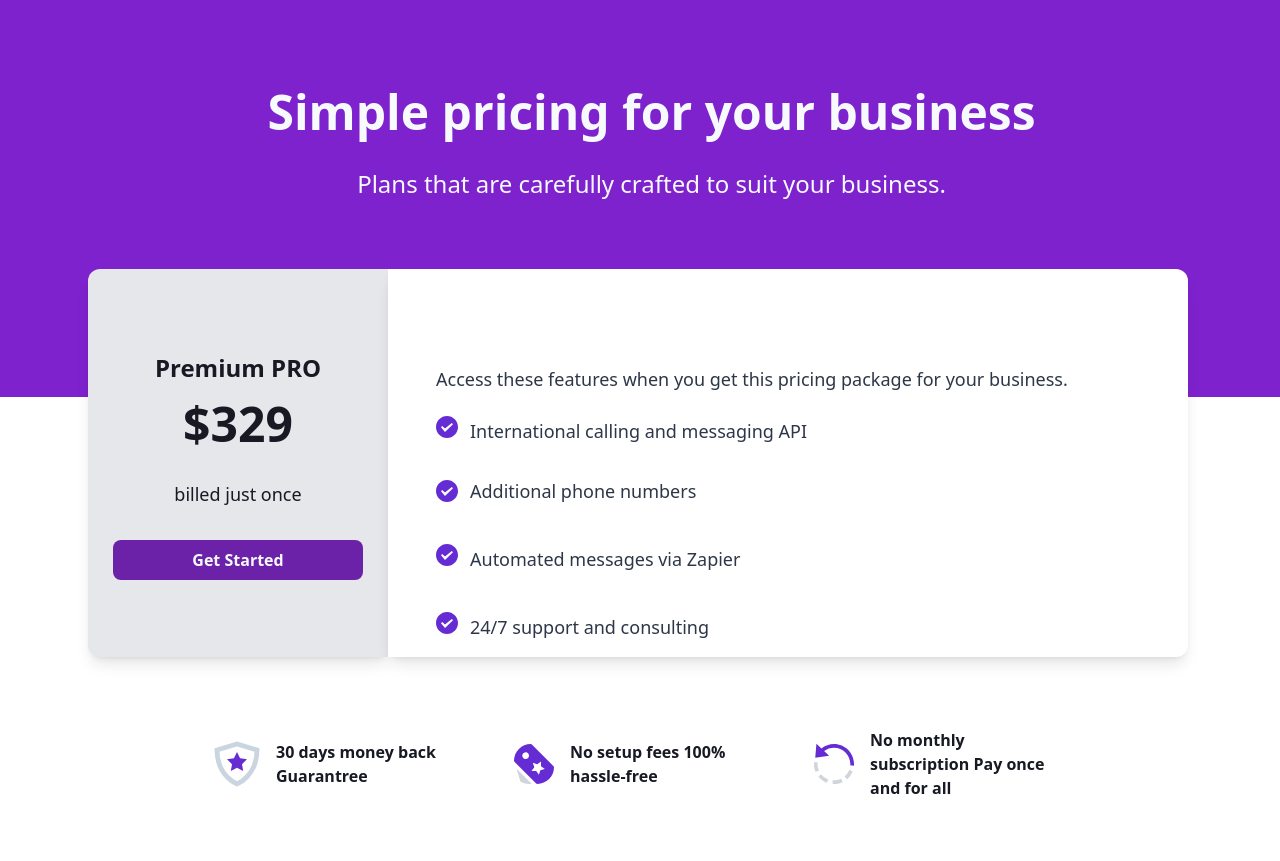
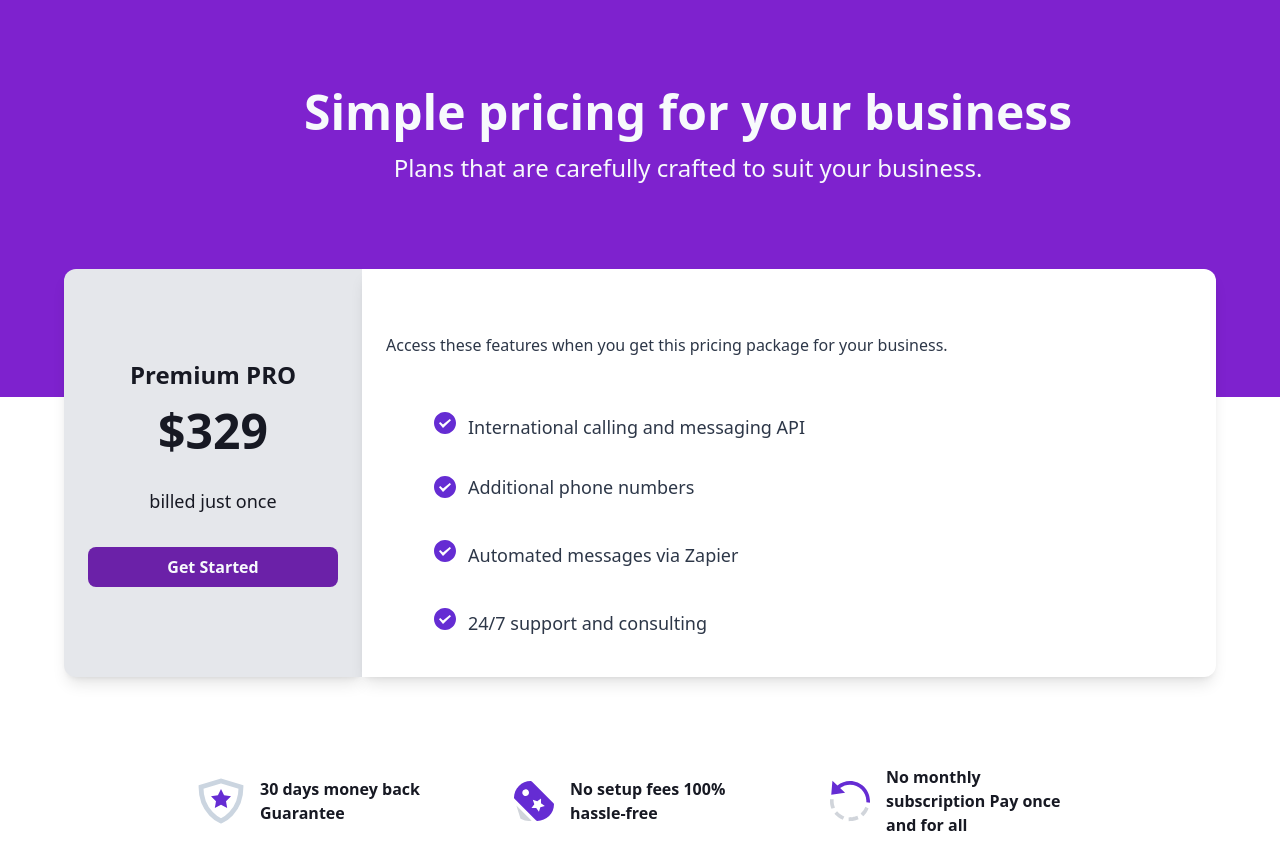
Before and after one commit to MaryiamMunawar/Pricing-UI, a React (Vite) app: page / in a window 1280 px wide. Before the commit the page ends 833 px from the top, so only its background shows below. Built offline with nearby package versions, Linux system fonts and the light colour scheme.

Commit message:
final commit

```diff
--- a/src/App.tsx
+++ b/src/App.tsx
@@ -4,61 +4,62 @@ import Icon1 from '../src/assets/Icon1.svg';
 import Icon2 from '../src/assets/Icon2.svg';
 import Icon3 from '../src/assets/Icon3.svg';
 
-
 import './App.css';
 
 function App() {
   return (
     <>
-      <div className='bg-purple-700 pt-[56px] lg:pt-[88px]  min-h-[397px] pl-[23px] '>
+      <div className='bg-purple-700 pt-16 lg:pt-[88px] min-h-[397px] pl-4 lg:pl-24'>
 
-        <h1 className='text-3xl lg:text-5xl font-extrabold lg:text-center text-[#F7FAFC] leading-[39px]'>
+        <h1 className='text-3xl lg:text-5xl font-extrabold text-[#F7FAFC] leading-[39px] text-center'>
           Simple pricing for your business
         </h1>
-        <p className='lg:text-center text-[#F7FAFC] text-lg lg:text-2xl font-medium mt-4 leading-8 lg:pt-4'>
+        <p className='text-[#F7FAFC] text-lg lg:text-2xl font-medium mt-4 leading-8 text-center'>
           Plans that are carefully crafted to suit your business.
         </p>
       </div>
 
-      <div className='flex justify-center flex-col lg:flex-row -mt-32 mr-6 ml-5  '>
+      <div className='flex flex-col lg:flex-row -mt-32  mx-4 lg:mx-16 '>
+
         {/* Left side box */}
-        <div className='flex flex-col justify-center items-center shrink-0 lg:rounded-r-none  bg-gray-200 rounded-xl lg:rounded-l-xl shadow-lg lg:min-w-[300px]'>
+        <div className='flex flex-col justify-center items-center lg:rounded-r-none bg-gray-200 rounded-xl lg:rounded-l-xl shadow-lg lg:w-1/3 p-6'>
 
-          <div className='text-2xl font-extrabold text-[#171923] leading-8 pt-[35px] '>Premium PRO</div>
+          <div className='text-2xl font-extrabold text-[#171923] leading-8 pt-4 lg:pt-0'>Premium PRO</div>
           <div className='text-5xl lg:text-5xl font-extrabold text-[#171923] leading-[48px] pt-4'>$329</div>
-          <div className='text-[#171923] font-medium text-lg lg:pt-8 pt-3 leading-7'>billed just once</div>
+          <div className='text-[#171923] font-medium text-lg lg:pt-8 pt-3 leading-7 text-center lg:text-left'>billed just once</div>
 
-          <button className='bg-purple-800 text-center text-base min-w-[250px] lg:px-12 py-2 font-bold text-[#F7FAFC] rounded-lg mt-[32px] mb-[29px]'>
+          <button className='bg-purple-800 text-center text-base lg:min-w-[250px] px-8 py-2 font-bold text-[#F7FAFC] rounded-lg mt-8'>
             Get Started
           </button>
         </div>
 
         {/* Right side box */}
-        <div className=' min-w-[262px] bg-white shadow-lg  lg:rounded-r-xl lg:min-w-[800px] lg:min-h-[300px] lg:pt-[57px]'>
-          <p className=' text-[#2D3748] pt-[39px] min-w-[220px] pl-2 text-lg lg:pl-12 '>
+        <div className='w-full lg:min-w-[600px] lg:min-h-[300px] lg:pt-16 bg-white shadow-lg lg:rounded-r-xl mt-4 lg:mt-0 p-6'>
+          <p className='text-[#2D3748] pt-4 lg:pt-0 text-center lg:text-left'>
             Access these features when you get this pricing package for your business.
           </p>
-          <div className='flex flex-col'>
-            <div className='flex gap-x-3 items-center my-4 '>
+          <div className='flex flex-col mt-8'>
+
+            <div className='flex gap-x-3 items-center my-4'>
               <img className='pl-3 lg:pl-12' src={TickIcon} alt='tickicon' />
-              <p className='  text-[#2D3748] mt-2 min-w-[28px] text-lg lg:font-normal'>
+              <p className='text-[#2D3748] mt-2 min-w-[28px] text-lg lg:font-normal'>
                 International calling and messaging API
               </p>
             </div>
 
-            <div className='flex gap-x-3 items-center my-4 '>
+            <div className='flex gap-x-3 items-center my-4'>
               <img className='pl-3 lg:pl-12' src={TickIcon} alt='img'  />
-              <p className='  text-[#2D3748] min-w-[28px] text-lg'>
+              <p className='text-[#2D3748] min-w-[28px] text-lg'>
                 Additional phone numbers
               </p>
             </div>
-            <div className='flex gap-x-3 items-center my-4  '>
+            <div className='flex gap-x-3 items-center my-4'>
               <img className='pl-3 lg:pl-12' src={TickIcon} alt='img' />
               <p className='text-[#2D3748] mt-2 min-w-[28px] text-lg'>
                 Automated messages via Zapier
               </p>
             </div>
-            <div className='flex gap-x-3 items-center my-4 '>
+            <div className='flex gap-x-3 items-center my-4'>
               <img className='pl-3 lg:pl-12' src={TickIcon} alt='img' />
               <p className='text-[#2D3748] mt-2 min-w-[28px] text-lg'>
                 24/7 support and consulting
@@ -69,23 +70,23 @@ function App() {
       </div>
 
       {/* Last box */}
-
-      <div className= 'flex justify-center  items-center flex-col min-h-44 lg:flex-row pt-[38px]'>
+      <div className='flex justify-center items-center flex-col lg:flex-row mt-8 lg:mt-16 space-y-4 lg:space-y-0 lg:space-x-4'>
 
         <div className='flex gap-x-4 py-3 max-w-[300px] items-center justify-center font-bold lg:p-6'>
           <img className='max-w-100 h-auto' src={Icon3} alt="img3" />
-          <p className='text-[#171923] '>30 days money back Guarantree</p>
+          <p className='text-[#171923]'>30 days money back Guarantee</p>
         </div>
+
         <div className='flex gap-x-4 py-3 max-w-[300px] items-center justify-center font-bold lg:p-6'>
           <img className='max-w-100 h-auto' src={Icon2} alt="img2" />
-          <p className=' text-[#171923]  '>No setup fees 100% hassle-free</p>
+          <p className='text-[#171923]'>No setup fees 100% hassle-free</p>
         </div>
-        <div className='flex gap-x-4 py-3 max-w-[300px] items-center justify-center font-bold lg:p-6 '>
+
+        <div className='flex gap-x-4 py-3 max-w-[300px] items-center justify-center font-bold lg:p-6'>
           <img className='max-w-100 h-auto' src={Icon1} alt="img1" />
-          <p className= 'text-[#171923]'>No monthly subscription Pay once and for all</p>
+          <p className='text-[#171923]'>No monthly subscription Pay once and for all</p>
         </div>
       </div>
-
     </>
   );
 }
```
